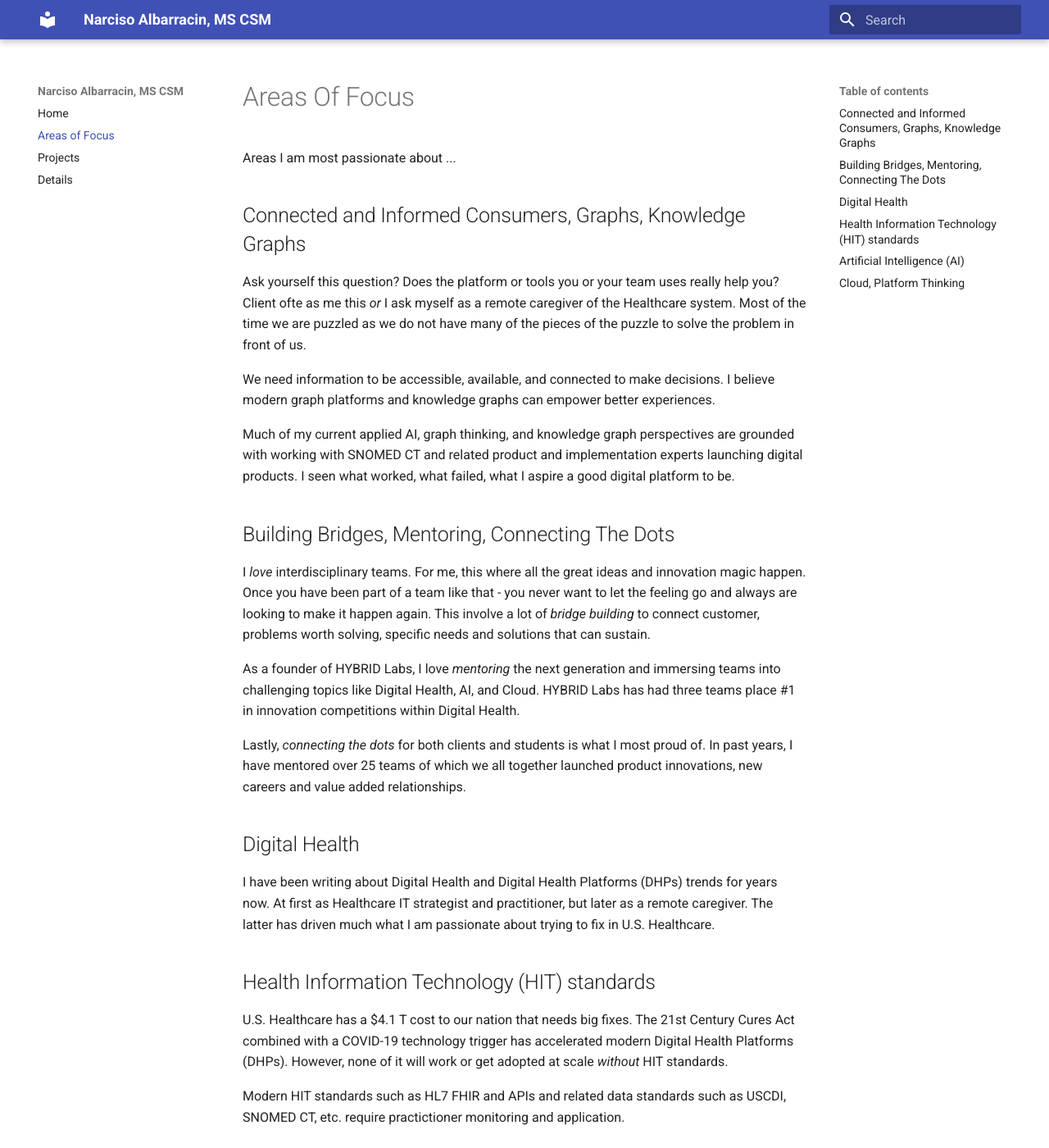
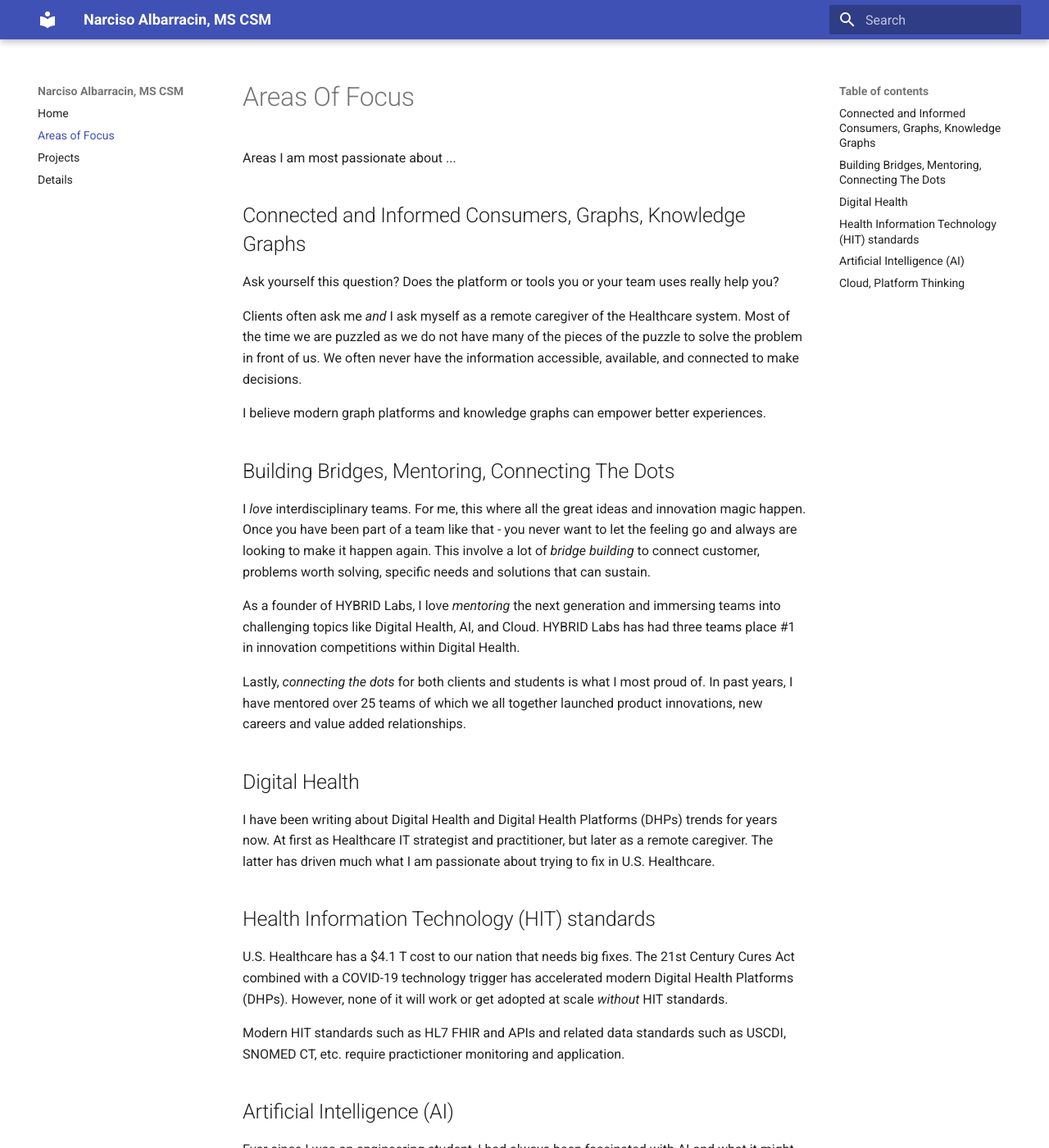
Before and after one commit to nalbarr/portfolio, an MkDocs documentation site: the page built from docs/areas.md, in a window 1280 px wide and 1400 px high. Shown: the whole window at 82% size. Built offline with MkDocs 1.6.1 and Material for MkDocs 9.7.7, drawn with Linux system fonts in a browser that asks for light colours; some of the changed text lies outside the part shown.

Commit message:
Update areas.md

```diff
--- a/docs/areas.md
+++ b/docs/areas.md
@@ -3,11 +3,11 @@
 Areas I am most passionate about ...
 
 ## Connected and Informed Consumers, Graphs, Knowledge Graphs
-Ask yourself this question?  Does the platform or tools you or your team uses really help you?  Client ofte as me this *or* I ask myself as a remote caregiver of the Healthcare system.  Most of the time we are puzzled as we do not have many of the pieces of the puzzle to solve the problem in front of us.
+Ask yourself this question?  Does the platform or tools you or your team uses really help you?
 
-We need information to be accessible, available, and connected to make decisions.  I believe modern graph platforms and knowledge graphs can empower better experiences.
+Clients often ask me *and* I ask myself as a remote caregiver of the Healthcare system.  Most of the time we are puzzled as we do not have many of the pieces of the puzzle to solve the problem in front of us.  We often never have the information accessible, available, and connected to make decisions.
 
-Much of my current applied AI, graph thinking, and knowledge graph perspectives are grounded with working with SNOMED CT  and related product and implementation experts launching digital products.  I seen what worked, what failed, what I aspire a good digital platform to be.
+I believe modern graph platforms and knowledge graphs can empower better experiences.
 
 ## Building Bridges, Mentoring, Connecting The Dots
 I *love* interdisciplinary teams.  For me, this where all the great ideas and innovation magic happen.  Once you have been part of a team like that - you never want to let the feeling go and always are looking to make it happen again.  This involve a lot of *bridge building* to connect customer, problems worth solving, specific needs and solutions that can sustain.
```
Also changed, not shown: other parts of docs/areas.md (+2 -0 lines).
